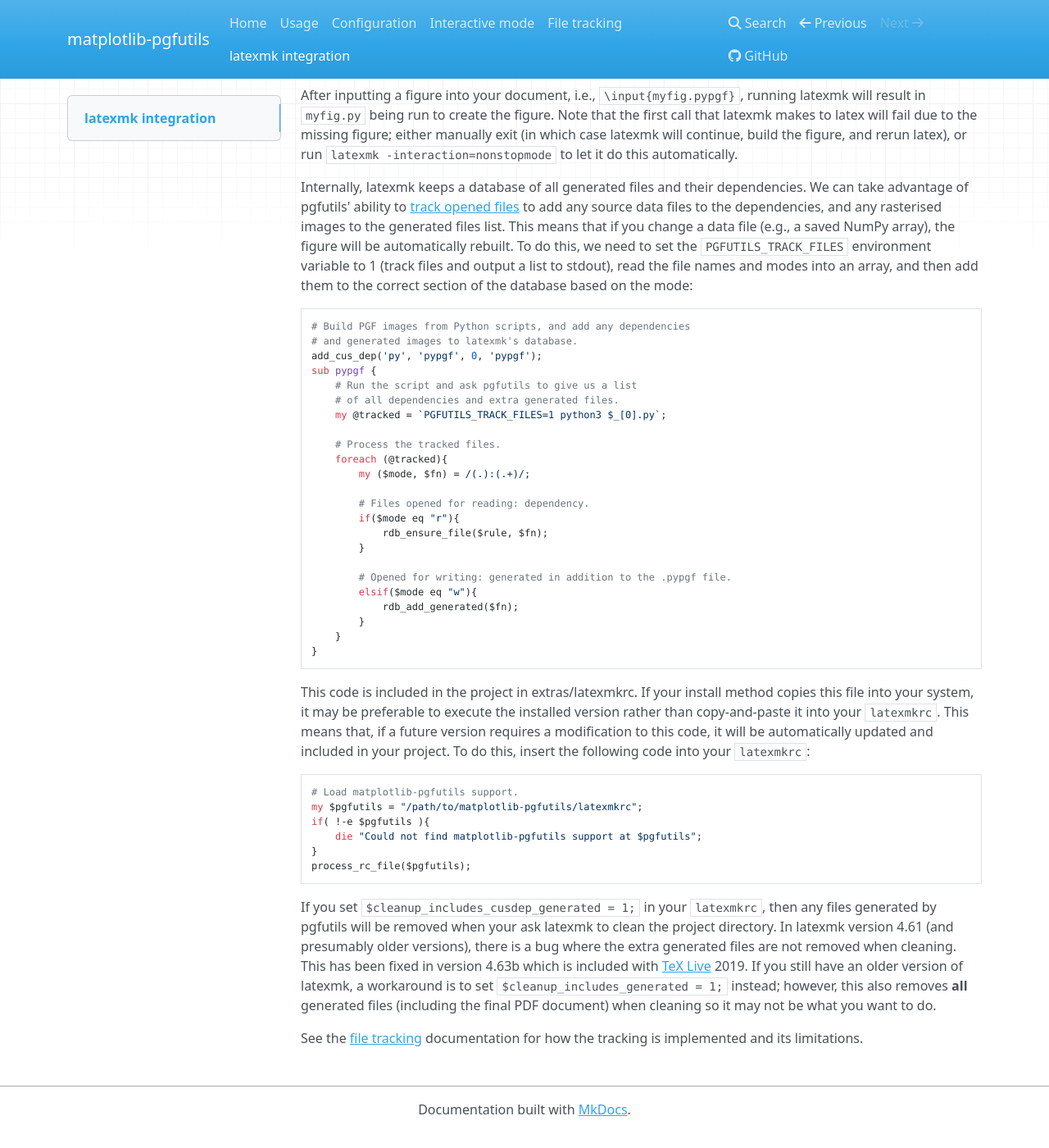
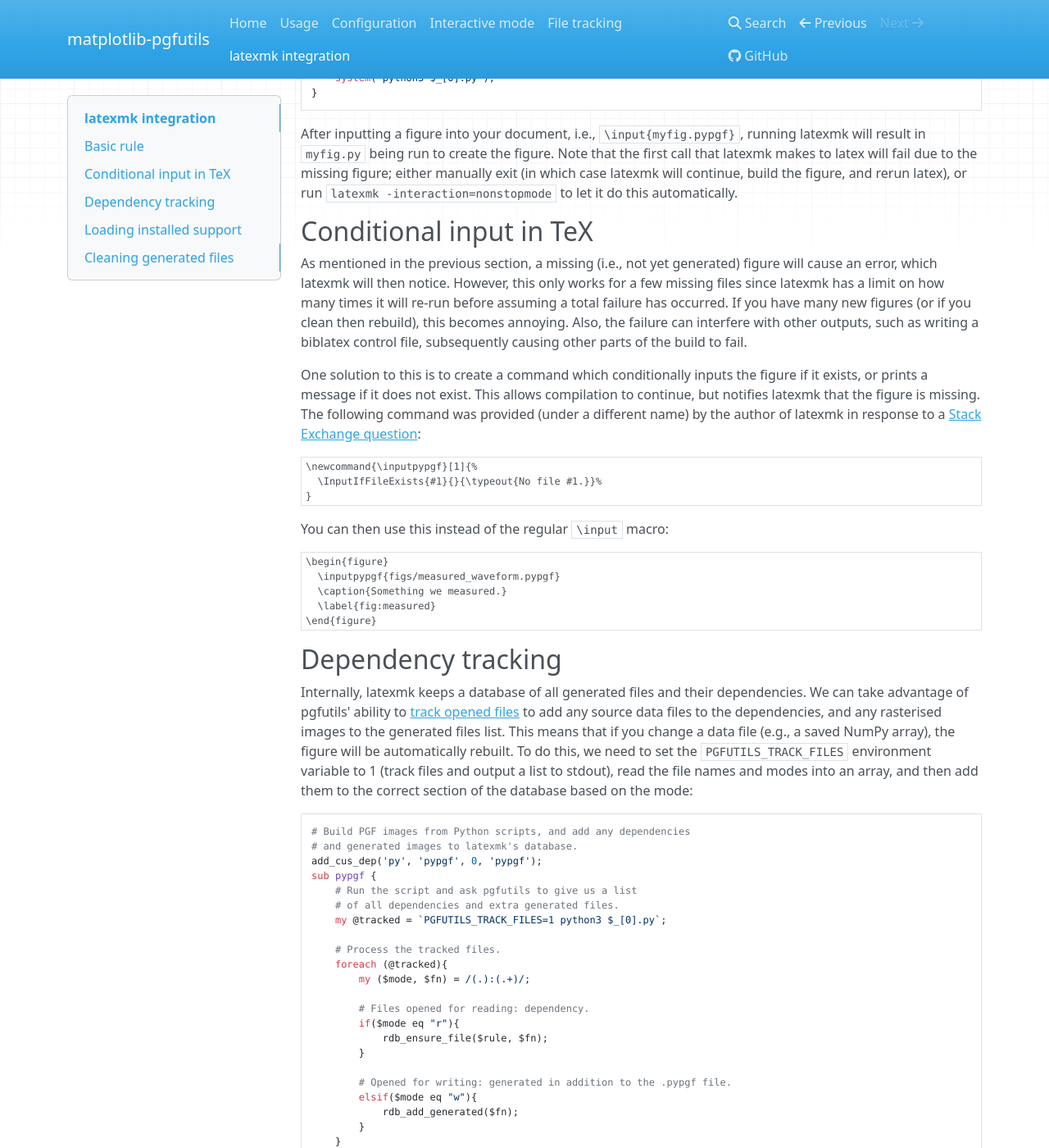
Before and after one commit to bcbnz/matplotlib-pgfutils, an MkDocs documentation site: the page built from doc/latexmk.md, in a window 1280 px wide and 1400 px high, scrolled down 354 px. Shown: the whole window at 82% size. Built offline with MkDocs 1.6.1, drawn with Linux system fonts in a browser that asks for light colours; nearby versions of some CDN libraries; some of the changed text lies outside the part shown.

Commit message:
Doc: expand and organise latexmk integration documentation.

````diff
--- a/doc/latexmk.md
+++ b/doc/latexmk.md
@@ -4,6 +4,10 @@ latexmk integration
 [Latexmk][1] is a Perl script for running LaTeX the correct number of times to
 build a document. This includes generating bibliographies, indices etc. It can
 be extended to include dependencies with custom build commands.
+
+
+Basic rule
+----------
 
 To create a simple rule to automatically build .pypgf figures from .py scripts,
 add the following to your `latexmkrc` file:
@@ -22,6 +26,44 @@ that the first call that latexmk makes to latex will fail due to the missing
 figure; either manually exit (in which case latexmk will continue, build the
 figure, and rerun latex), or run `latexmk -interaction=nonstopmode` to let it
 do this automatically.
+
+
+Conditional input in TeX
+------------------------
+
+As mentioned in the previous section, a missing (i.e., not yet generated)
+figure will cause an error, which latexmk will then notice. However, this only
+works for a few missing files since latexmk has a limit on how many times it
+will re-run before assuming a total failure has occurred. If you have many new
+figures (or if you clean then rebuild), this becomes annoying. Also, the
+failure can interfere with other outputs, such as writing a biblatex control
+file, subsequently causing other parts of the build to fail.
+
+One solution to this is to create a command which conditionally inputs the
+figure if it exists, or prints a message if it does not exist. This allows
+compilation to continue, but notifies latexmk that the figure is missing. The
+following command was provided (under a different name) by the author of
+latexmk in response to a [Stack Exchange question][2]:
+
+```tex
+\newcommand{\inputpypgf}[1]{%
+  \InputIfFileExists{#1}{}{\typeout{No file #1.}}%
+}
+```
+
+You can then use this instead of the regular `\input` macro:
+
+```latex
+\begin{figure}
+  \inputpypgf{figs/measured_waveform.pypgf}
+  \caption{Something we measured.}
+  \label{fig:measured}
+\end{figure}
+```
+
+
+Dependency tracking
+-------------------
 
 Internally, latexmk keeps a database of all generated files and their
 dependencies. We can take advantage of pgfutils' ability to [track opened
@@ -59,12 +101,26 @@ sub pypgf {
 }
 ```
 
-This code is included in the project in extras/latexmkrc. If your install
-method copies this file into your system, it may be preferable to execute the
-installed version rather than copy-and-paste it into your `latexmkrc`. This
-means that, if a future version requires a modification to this code, it will
-be automatically updated and included in your project. To do this, insert the
-following code into your `latexmkrc`:
+See the [file tracking](file_tracking.md) documentation for how the tracking is
+implemented and its limitations.
+
+
+Loading installed support
+-------------------------
+
+The previous dependency-tracking code is included in the project source as
+`extras/latexmkrc`. If your install method copies this file into your system,
+it may be preferable to execute the installed version rather than
+copy-and-paste it into your `latexmkrc`. This means that, if a future version
+requires a modification to this code, it will be automatically updated and
+included in your project. The project `setup.py` installs it in the
+`share/matplotlib-pgfutils` directory of your installation location. Under
+Linux, this will generally be at `/usr/share/matplotlib-pgfutils/latexmkrc` for
+a system-wide install or `~/.local/share/matplotlib-pgfutils/latexmkrc` for a
+user-specific install.
+
+To load the installed copy of this code, insert the following into your
+`latexmkrc`:
 
 ```perl
 # Load matplotlib-pgfutils support.
@@ -75,18 +131,20 @@ if( !-e $pgfutils ){
 process_rc_file($pgfutils);
 ```
 
+
+Cleaning generated files
+------------------------
+
 If you set `$cleanup_includes_cusdep_generated = 1;` in your `latexmkrc`, then
 any files generated by pgfutils will be removed when your ask latexmk to clean
 the project directory.  In latexmk version 4.61 (and presumably older
 versions), there is a bug where the extra generated files are not removed when
 cleaning.  This has been fixed in version 4.63b which is included with [TeX
-Live][2] 2019.  If you still have an older version of latexmk, a workaround is
+Live][3] 2019.  If you still have an older version of latexmk, a workaround is
 to set `$cleanup_includes_generated = 1;` instead; however, this also removes
 **all** generated files (including the final PDF document) when cleaning so it
 may not be what you want to do.
 
-See the [file tracking](file_tracking.md) documentation for how the tracking is
-implemented and its limitations.
-
 [1]: http://personal.psu.edu/jcc8/software/latexmk/
-[2]: http://tug.org/texlive/
+[2]: https://tex.stackexchange.com/a/40924/7432
+[3]: http://tug.org/texlive/
````
